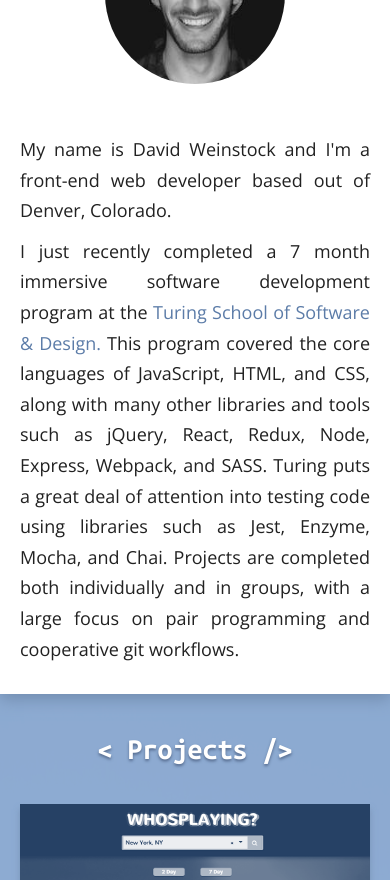
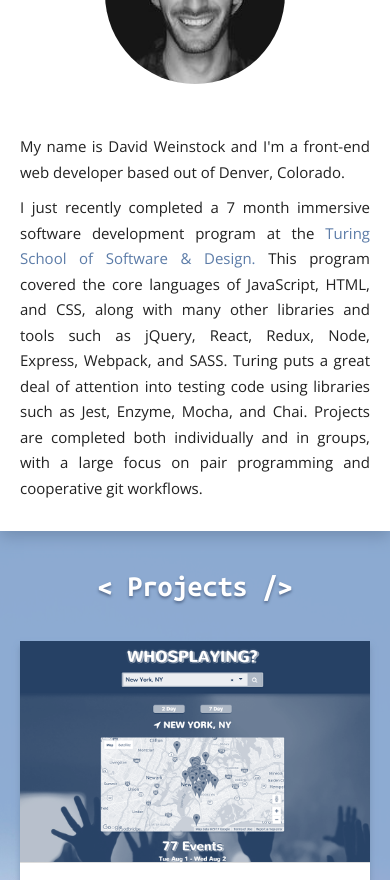
Before and after one commit to dstock48/portfolio, a React (Create React App) app: page / in a window 390 px wide. Shown: the part 1060-1940 px from the top of the page. Built offline with nearby package versions, Linux system fonts and the light colour scheme.

Commit message:
reduce about text size for mobile

```diff
--- a/src/components/About/About.css
+++ b/src/components/About/About.css
@@ -47,3 +47,10 @@
     margin-bottom: 40px;
   }
 }
+@media (max-width: 500px) {
+  .about p {
+    margin: 10px 0;
+    /*text-align: left;*/
+    font-size: 15px;
+  }
+}
```
